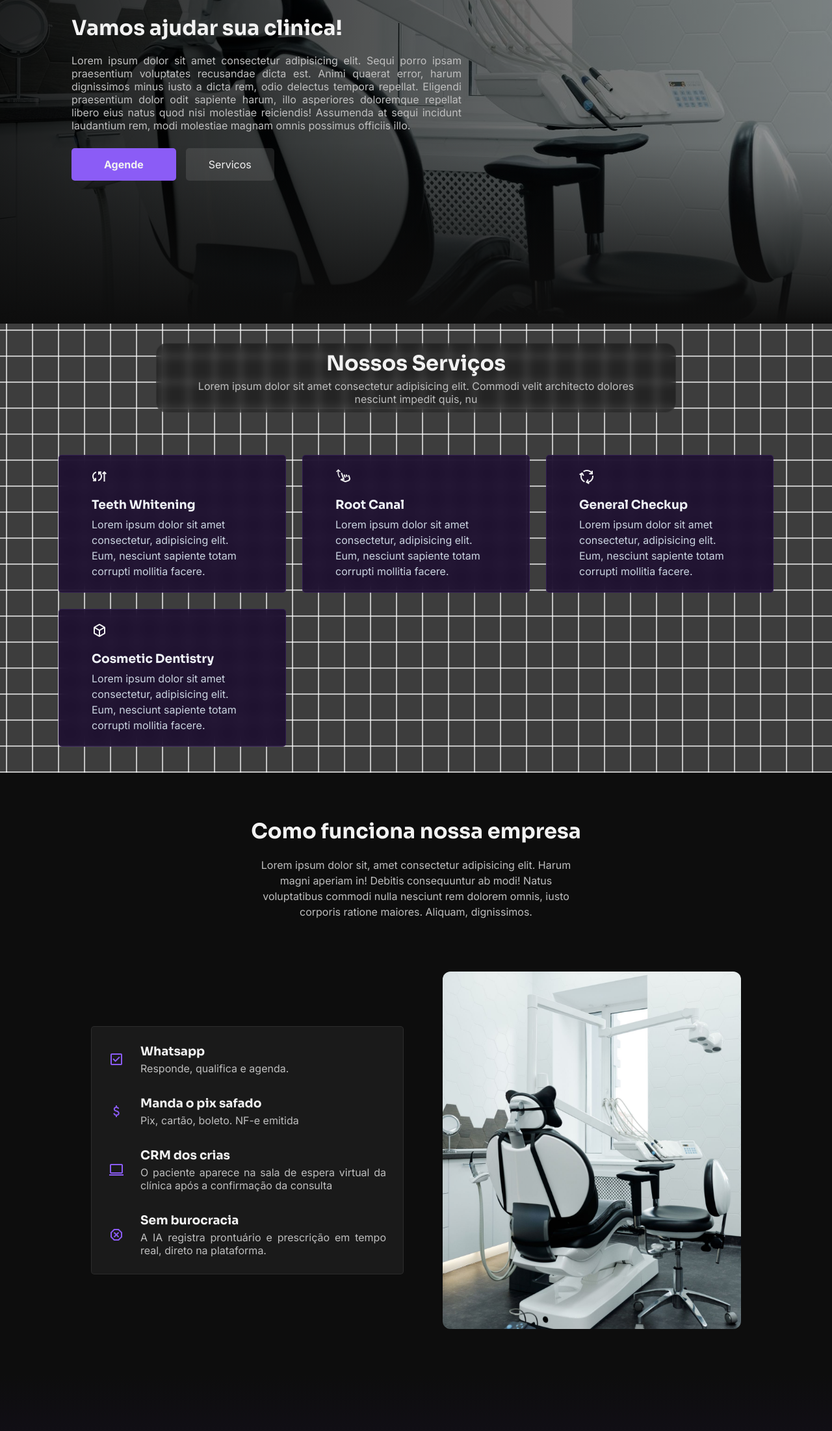
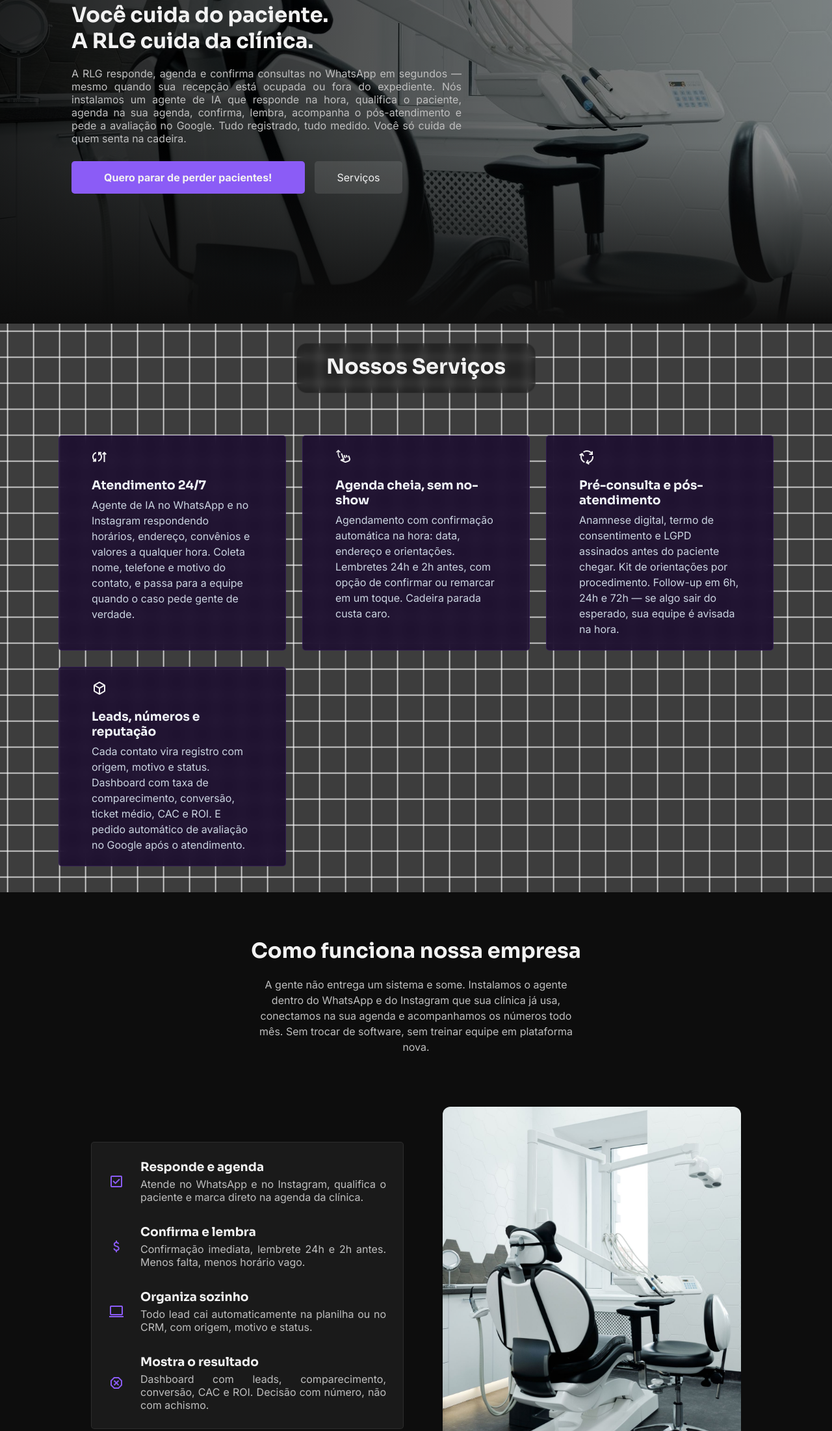
Before and after one commit to LuisFelipe-Carvalho/RLG, a plain HTML site: page index.html in a window 1280 px wide. Shown: the part 268-2470 px from the top of the page at 65% size. Drawn offline with nearby package versions, Linux system fonts and the light colour scheme.

Commit message:
substituir o texto

```diff
--- a/estilos/style.css
+++ b/estilos/style.css
@@ -283,6 +283,9 @@ a.btn-sec {
     padding: 15px 35px;
     border-radius: 5px;
     transition: 0.3s;
+    display: flex;
+    align-items: center;
+    justify-content: center;
 }
 
 a.btn-sec:hover {
@@ -431,7 +434,7 @@ div.conteudo-servicos {
     border: 1px solid rgba(255, 255, 255, 0.05);
     color: var(--cor-3);
 
-    padding: 10px 40px;
+    padding: 15px 45px;
     border-radius: 16px;
 
     max-width: 800px;
--- a/index.html
+++ b/index.html
@@ -39,12 +39,14 @@
         <section id="home" class="grid">
             <div class="container">
                 <div class="conteudo-home">
-                    <h1 class="titulo">Vamos ajudar sua clinica!</h1>
-                    <p>Lorem ipsum dolor sit amet consectetur adipisicing elit. Sequi porro ipsam praesentium voluptates recusandae dicta est. Animi quaerat error, harum dignissimos minus iusto a dicta rem, odio delectus tempora repellat.
-                    Eligendi praesentium dolor odit sapiente harum, illo asperiores doloremque repellat libero eius natus quod nisi molestiae reiciendis! Assumenda at sequi incidunt laudantium rem, modi molestiae magnam omnis possimus officiis illo.</p>
+                    <h1 class="titulo">Você cuida do paciente.<br> A RLG cuida da clínica.</h1>
+                    <p>
+                        A RLG responde, agenda e confirma consultas no WhatsApp em
+                        segundos — mesmo quando sua recepção está ocupada ou fora do expediente. Nós instalamos um agente de IA que responde na hora, qualifica o paciente, agenda na sua agenda, confirma, lembra, acompanha o pós-atendimento e pede a avaliação no Google. Tudo registrado, tudo medido. Você só cuida de quem senta na cadeira.
+                    </p>
                     <div class="butao">
-                        <a href="" class="ctf">Agende</a>
-                        <a href="" class="btn-sec">Servicos</a>
+                        <a href="" class="ctf">Quero parar de perder pacientes!</a>
+                        <a href="" class="btn-sec">Serviços</a>
                     </div>
                 </div>
             </div>
@@ -55,15 +57,14 @@
                 <div class="conteudo-servicos">
                     <div class="cabecalho-seco">
                         <h2>Nossos Serviços</h2>
-                        <p>Lorem ipsum dolor sit amet consectetur adipisicing elit. Commodi velit architecto dolores nesciunt impedit quis, nu</p>
                     </div>
 
                     <div class="mini-box">
                         <span class="material-symbols-outlined">
                             sync_arrow_up
                         </span>
-                        <h3>Teeth Whitening</h3>
-                        <p>Lorem ipsum dolor sit amet consectetur, adipisicing elit. Eum, nesciunt sapiente totam corrupti mollitia facere.</p>
+                        <h3>Atendimento 24/7</h3>
+                        <p>Agente de IA no WhatsApp e no Instagram respondendo horários, endereço, convênios e valores a qualquer hora. Coleta nome, telefone e motivo do contato, e passa para a equipe quando o caso pede gente de verdade.</p>
                     </div>
 
                     <div class="mini-box">
@@ -72,24 +73,24 @@
                                 swipe_up
                             </span>
                         </span>
-                        <h3>Root Canal</h3>
-                        <p>Lorem ipsum dolor sit amet consectetur, adipisicing elit. Eum, nesciunt sapiente totam corrupti mollitia facere.</p>
+                        <h3>Agenda cheia, sem no-show</h3>
+                        <p>Agendamento com confirmação automática na hora: data, endereço e orientações. Lembretes 24h e 2h antes, com opção de confirmar ou remarcar em um toque. Cadeira parada custa caro.</p>
                     </div>
 
                     <div class="mini-box">
                         <span class="material-symbols-outlined">
                             cycle
                         </span>
-                        <h3>General Checkup</h3>
-                        <p>Lorem ipsum dolor sit amet consectetur, adipisicing elit. Eum, nesciunt sapiente totam corrupti mollitia facere.</p>
+                        <h3>Pré-consulta e pós-atendimento</h3>
+                        <p>Anamnese digital, termo de consentimento e LGPD assinados antes do paciente chegar. Kit de orientações por procedimento. Follow-up em 6h, 24h e 72h — se algo sair do esperado, sua equipe é avisada na hora.</p>
                     </div>
 
                     <div class="mini-box">
                         <span class="material-symbols-outlined">
                             deployed_code
                         </span>
-                        <h3>Cosmetic Dentistry</h3>
-                        <p>Lorem ipsum dolor sit amet consectetur, adipisicing elit. Eum, nesciunt sapiente totam corrupti mollitia facere.</p>
+                        <h3>Leads, números e reputação</h3>
+                        <p>Cada contato vira registro com origem, motivo e status. Dashboard com taxa de comparecimento, conversão, ticket médio, CAC e ROI. E pedido automático de avaliação no Google após o atendimento.</p>
                     </div>
                 </div>
             </div>
@@ -99,7 +100,8 @@
             <div class="container-2">
                 <div class="conteudo-como-funciona">
                     <h2 class="titulo">Como funciona nossa empresa</h2>
-                    <p>Lorem ipsum dolor sit, amet consectetur adipisicing elit. Harum magni aperiam in! Debitis consequuntur ab modi! Natus voluptatibus commodi nulla nesciunt rem dolorem omnis, iusto corporis ratione maiores. Aliquam, dignissimos.</p>
+                    <p>A gente não entrega um sistema e some. Instalamos o agente dentro do WhatsApp e do Instagram que sua clínica já usa, conectamos na sua agenda e acompanhamos os números todo mês. Sem trocar de software, sem treinar equipe em plataforma nova.
+                    </p>
 
                     <div class="layout-colunas">
                         <div class="imagem-box">
@@ -111,8 +113,8 @@
                                     check_box
                                 </span>
                                 <div class="micro-texto">
-                                    <h3>Whatsapp</h3>
-                                    <p>Responde, qualifica e agenda.</p>
+                                    <h3>Responde e agenda</h3>
+                                    <p>Atende no WhatsApp e no Instagram, qualifica o paciente e marca direto na agenda da clínica.</p>
                                 </div>
                             </div>
                             <div class="item-passo" data-imagem="https://images.unsplash.com/photo-1556742049-0cfed4f6a45d?w=800&q=80">
@@ -121,8 +123,8 @@
                                     </span>
                                 </span>
                                 <div class="micro-texto">
-                                    <h3>Manda o pix safado</h3>
-                                    <p>Pix, cartão, boleto. NF-e emitida</p>
+                                    <h3>Confirma e lembra</h3>
+                                    <p>Confirmação imediata, lembrete 24h e 2h antes. Menos falta, menos horário vago.</p>
                                 </div>
                             </div>
                             <div class="item-passo" data-imagem="https://images.unsplash.com/photo-1584982751601-97dcc096659c?w=800&q=80">
@@ -130,8 +132,8 @@
                                     computer
                                 </span>
                                 <div class="micro-texto">
-                                    <h3>CRM dos crias</h3>
-                                    <p>O paciente aparece na sala de espera virtual da clínica após a confirmação da consulta</p>
+                                    <h3>Organiza sozinho</h3>
+                                    <p>Todo lead cai automaticamente na planilha ou no CRM, com origem, motivo e status.</p>
                                 </div>
                             </div>
                             <div class="item-passo" data-imagem="https://images.unsplash.com/photo-1532938911079-1b06ac7ceec7?w=800&q=80">
@@ -139,8 +141,8 @@
                                     dangerous
                                 </span>
                                 <div class="micro-texto">
-                                    <h3>Sem burocracia</h3>
-                                    <p>A IA registra prontuário e prescrição em tempo real, direto na plataforma.</p>
+                                    <h3>Mostra o resultado</h3>
+                                    <p>Dashboard com leads, comparecimento, conversão, CAC e ROI. Decisão com número, não com achismo.</p>
                                 </div>
                             </div>
                         </div>
@@ -153,16 +155,16 @@
             <div class="container-3">
                 <div class="conteudo-explicacao">
                     <div class="cabecalho-explicacao">
-                        <h2 class="titulo">Uma inteligência que aprende com cada atendimento.</h2>
-                        <p>No núcleo da Kyon Med está uma rede neural própria, desenvolvida para o contexto médico brasileiro. Diferente de um assistente genérico, ela aprende com os dados reais da operação de cada clínica, ficando mais precisa a cada atendimento.</p>
+                        <h2 class="titulo">Da primeira conversa à clínica rodando no automático</h2>
+                        <p>Automação boa não é a mais complexa — é a que encaixa na rotina que sua clínica já tem. Por isso todo projeto começa entendendo o seu fluxo antes de escrever uma linha de código.</p>
                     </div>
 
                     <div class="lista-cards-explicacao">
                         <div class="card-explicacao">
                             <div class="texto-card-explicacao">
                                 <span class="numero-card">01</span>
-                                <h3>Base de conhecimento médico</h3>
-                                <p>A rede é alimentada com literatura técnica, protocolos clínicos e conteúdo acadêmico, formando uma fundação científica sólida.</p>
+                                <h3>Diagnóstico da operação</h3>
+                                <p>Mapeamos como sua clínica atende hoje: onde chega o paciente, quem responde, quanto tempo demora e onde ele desiste. Sai daqui um desenho claro dos gargalos e do que dá para automatizar já na primeira semana.</p>
                             </div>
                             <div class="imagem-card-explicacao">
                                 <img src="https://images.unsplash.com/photo-1576091160399-112ba8d25d1d?w=800&q=80" alt="Base de conhecimento médico">
@@ -172,8 +174,8 @@
                         <div class="card-explicacao">
                             <div class="texto-card-explicacao">
                                 <span class="numero-card">02</span>
-                                <h3>Aprendizado contínuo</h3>
-                                <p>Lorem ipsum dolor sit amet consectetur adipisicing elit. Eum, nesciunt sapiente totam corrupti mollitia facere, dolores ipsam.</p>
+                                <h3>Construção do agente</h3>
+                                <p>Treinamos o agente com as informações reais da sua clínica: horários, convênios, procedimentos, valores e tom de voz. Ele fala como a sua recepção fala — só que não dorme, não fica ocupado e não esquece de responder.</p>
                             </div>
                             <div class="imagem-card-explicacao">
                                 <img src="https://images.unsplash.com/photo-1551288049-bebda4e38f71?w=800&q=80" alt="Aprendizado contínuo">
@@ -183,8 +185,8 @@
                         <div class="card-explicacao">
                             <div class="texto-card-explicacao">
                                 <span class="numero-card">03</span>
-                                <h3>Contexto por clínica</h3>
-                                <p>Lorem ipsum dolor sit amet consectetur adipisicing elit. Eum, nesciunt sapiente totam corrupti mollitia facere, dolores ipsam.</p>
+                                <h3>Integração e ativação</h3>
+                                <p>Conectamos o agente ao WhatsApp, ao Instagram, à sua agenda e à sua base de leads. Testamos com casos reais antes de ligar. Sua equipe recebe o que precisa saber em uma reunião curta e o resto acontece sozinho.</p>
                             </div>
                             <div class="imagem-card-explicacao">
                                 <img src="https://images.unsplash.com/photo-1516549655169-df83a0774514?w=800&q=80" alt="Contexto por clínica">
@@ -194,8 +196,8 @@
                         <div class="card-explicacao">
                             <div class="texto-card-explicacao">
                                 <span class="numero-card">04</span>
-                                <h3>Precisão crescente</h3>
-                                <p>Lorem ipsum dolor sit amet consectetur adipisicing elit. Eum, nesciunt sapiente totam corrupti mollitia facere, dolores ipsam.</p>
+                                <h3>Ajuste contínuo pelos dados</h3>
+                                <p>Todo mês olhamos os números: taxa de confirmação, comparecimento, fechamento, CAC e ROI. Onde o funil vaza, a gente ajusta. A operação fica mais eficiente a cada ciclo, não estagnada.</p>
                             </div>
                             <div class="imagem-card-explicacao">
                                 <img src="https://images.unsplash.com/photo-1580281657702-257584239a55?w=800&q=80" alt="Precisão crescente">
@@ -210,8 +212,8 @@
             <div class="container-3">
                 <div class="card-call">
                     <div class="conteudo-call">
-                        <h2 class="titulo">Conheça a inteligência da Kyon de perto.</h2>
-                        <p>Em uma demonstração de 30 minutos você vê como a plataforma conecta a operação da sua clínica a uma rede neural que aprende e apoia decisões. Sem roteiro genérico, uma conversa real sobre o seu contexto.</p>
+                        <h2 class="titulo">Mande seus dados que a gente entra em contato com você.</h2>
+                        <p>Você mostra como sua clínica atende hoje. A gente mostra o que dá para automatizar, quanto tempo leva e quanto custa. Se não fizer sentido para o seu caso, a gente fala na hora — não vendemos automação para clínica que ainda não precisa dela.</p>
                     </div>
 
                     <form class="formulario-call" action="" method="post">
```
Also changed, not shown: imagens-provisorias/Copy Site - RLG (1).txt (added).
